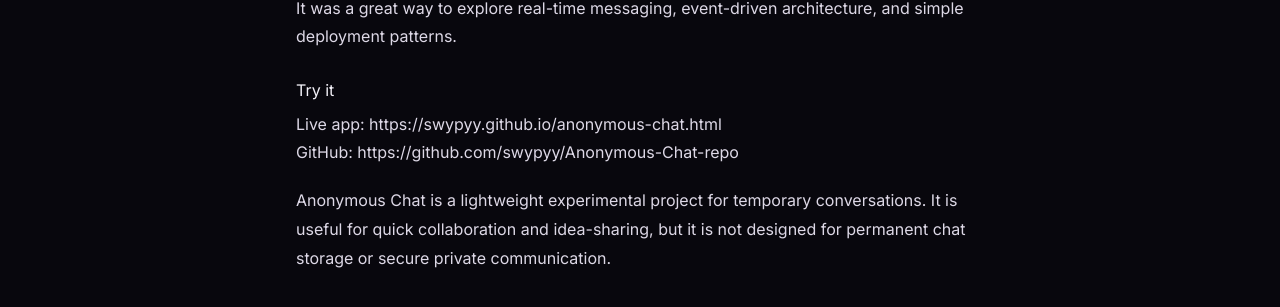
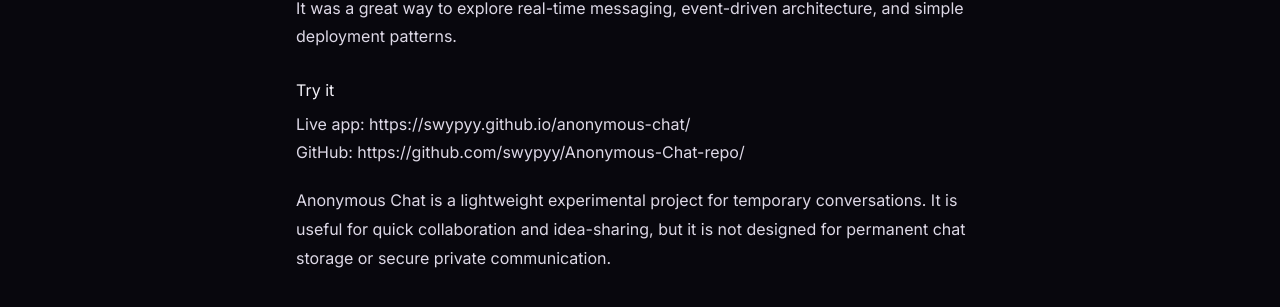
Before and after one commit to swypyy/swypyy.github.io, a Jekyll site: the page built from _posts/2026-11-11-building-anonymous-chat.md, in a window 1280 px wide and 900 px high, scrolled down 2312 px. Shown: the part 201-508 px from the top of the window. Built offline with Jekyll 4.4.1, drawn with Linux system fonts in a browser that asks for light colours; nearby versions of some CDN libraries; some of the changed lines change nothing that is shown.

Commit message:
Update links for the anonymous chat project

```diff
--- a/_posts/2026-11-11-building-anonymous-chat.md
+++ b/_posts/2026-11-11-building-anonymous-chat.md
@@ -56,7 +56,7 @@
 
 ## Try it
 
-- Live app: https://swypyy.github.io/anonymous-chat.html
-- GitHub: https://github.com/swypyy/Anonymous-Chat-repo
+- Live app: https://swypyy.github.io/anonymous-chat/
+- GitHub: https://github.com/swypyy/Anonymous-Chat-repo/
 
 Anonymous Chat is a lightweight experimental project for temporary conversations. It is useful for quick collaboration and idea-sharing, but it is not designed for permanent chat storage or secure private communication.
```
